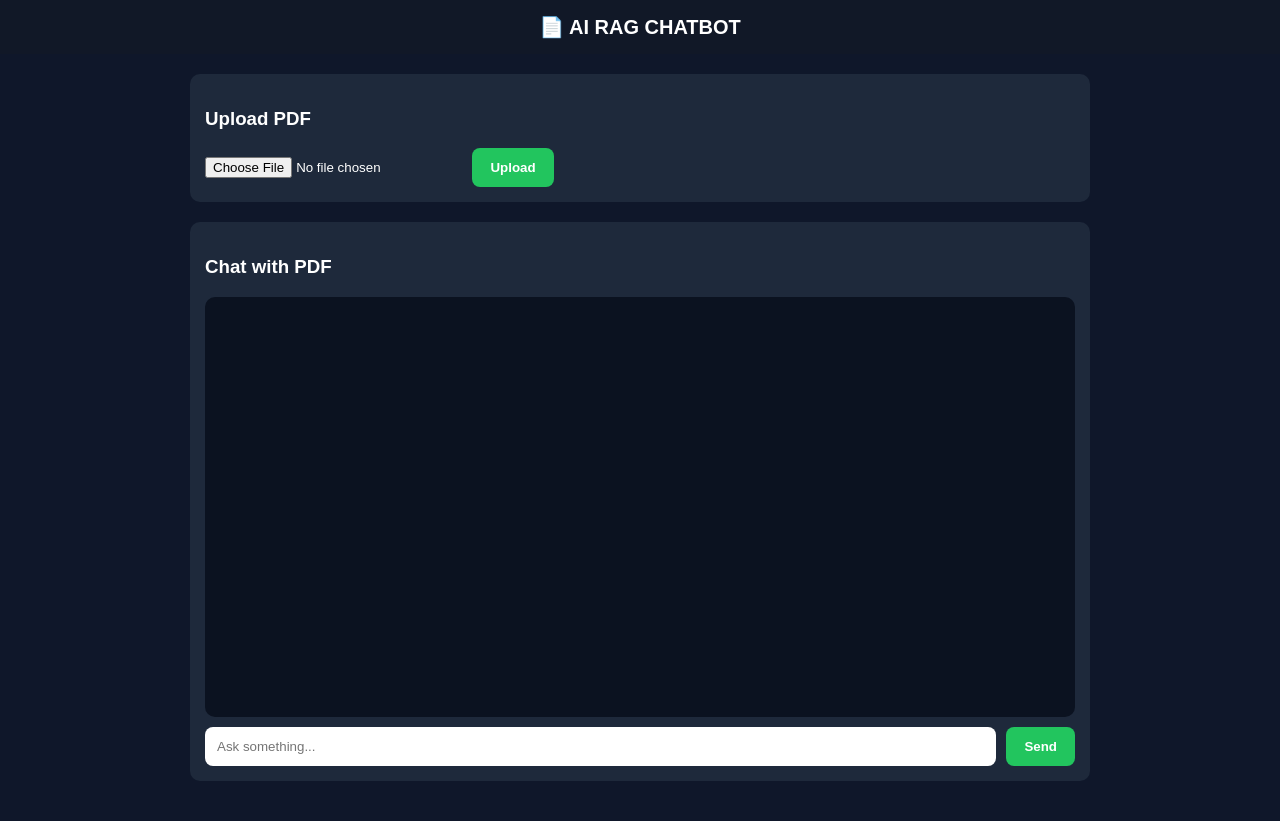
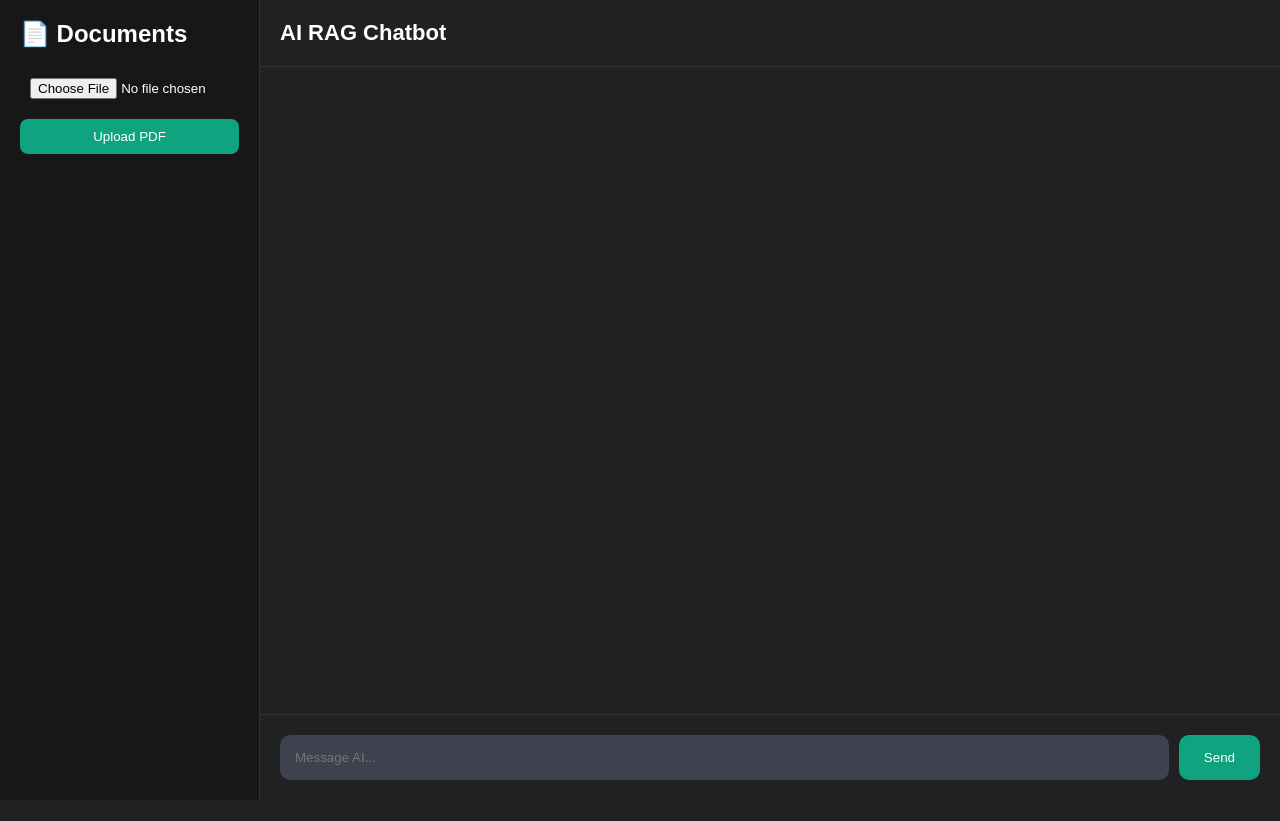
Before and after one commit to Ri-n-jpg/LLM-RAG-AI_ASSITANT-, a Django app: template agent/templates/index.html in a window 1280 px wide. After the commit the page ends 800 px from the top, so only its background shows below. Run offline with Django 5.2, Linux system fonts and the light colour scheme; the template is opened without the code that fills it, so the values that code supplies are empty.

Commit message:
updated code

```diff
--- a/agent/templates/index.html
+++ b/agent/templates/index.html
@@ -4,200 +4,226 @@
     <title>AI RAG Chatbot</title>
 
     <style>
-        body {
-            margin: 0;
-            font-family: Arial, sans-serif;
-            background: #0f172a;
-            color: white;
+        *{
+            margin:0;
+            padding:0;
+            box-sizing:border-box;
+            font-family:Arial,sans-serif;
         }
 
-        /* HEADER */
-        .header {
-            padding: 15px;
-            text-align: center;
-            background: #111827;
-            font-size: 20px;
-            font-weight: bold;
+        body{
+            display:flex;
+            height:100vh;
+            background:#202123;
+            color:white;
         }
 
-        /* CONTAINER */
-        .container {
-            max-width: 900px;
-            margin: auto;
-            padding: 20px;
+        /* Sidebar */
+        .sidebar{
+            width:260px;
+            background:#171717;
+            padding:20px;
+            border-right:1px solid #333;
         }
 
-        /* BOX */
-        .box {
-            background: #1e293b;
-            padding: 15px;
-            border-radius: 10px;
-            margin-bottom: 20px;
+        .sidebar h2{
+            margin-bottom:20px;
         }
 
-        /* CHAT BOX */
-        #chatBox {
-            height: 400px;
-            overflow-y: auto;
-            padding: 10px;
-            background: #0b1220;
-            border-radius: 10px;
+        .upload-box{
+            display:flex;
+            flex-direction:column;
+            gap:10px;
         }
 
-        /* MESSAGES */
-        .msg {
-            margin: 10px 0;
-            padding: 10px;
-            border-radius: 10px;
-            max-width: 70%;
-            line-height: 1.4;
+        .upload-box input,
+        .upload-box button{
+            padding:10px;
+            border:none;
+            border-radius:8px;
         }
 
-        .user {
-            background: #2563eb;
-            margin-left: auto;
-            text-align: right;
+        .upload-box button{
+            background:#10a37f;
+            color:white;
+            cursor:pointer;
         }
 
-        .ai {
-            background: #374151;
-            margin-right: auto;
+        /* Chat Area */
+        .main{
+            flex:1;
+            display:flex;
+            flex-direction:column;
         }
 
-        /* INPUT AREA */
-        .inputBox {
-            display: flex;
-            gap: 10px;
-            margin-top: 10px;
+        .header{
+            padding:20px;
+            border-bottom:1px solid #333;
+            font-size:22px;
+            font-weight:bold;
         }
 
-        input[type="text"] {
-            flex: 1;
-            padding: 12px;
-            border-radius: 8px;
-            border: none;
-            outline: none;
+        .chat-box{
+            flex:1;
+            overflow-y:auto;
+            padding:20px;
         }
 
-        button {
-            padding: 12px 18px;
-            border: none;
-            border-radius: 8px;
-            background: #22c55e;
-            color: white;
-            cursor: pointer;
-            font-weight: bold;
+        .message{
+            max-width:75%;
+            padding:12px;
+            margin-bottom:15px;
+            border-radius:12px;
+            line-height:1.5;
         }
 
-        button:hover {
-            background: #16a34a;
+        .user{
+            background:#10a37f;
+            margin-left:auto;
         }
 
-        /* UPLOAD */
-        input[type="file"] {
-            margin-right: 10px;
+        .ai{
+            background:#343541;
+        }
+
+        .input-area{
+            display:flex;
+            gap:10px;
+            padding:20px;
+            border-top:1px solid #333;
+        }
+
+        .input-area input{
+            flex:1;
+            padding:15px;
+            border:none;
+            border-radius:10px;
+            background:#40414f;
+            color:white;
+        }
+
+        .input-area button{
+            padding:15px 25px;
+            border:none;
+            border-radius:10px;
+            background:#10a37f;
+            color:white;
+            cursor:pointer;
         }
     </style>
 </head>
 
 <body>
 
-<div class="header">📄 AI RAG CHATBOT</div>
+<div class="sidebar">
+    <h2>📄 Documents</h2>
 
-<div class="container">
+    <div class="upload-box">
+        <input type="file" id="pdfFile">
+        <button onclick="uploadPDF()">Upload PDF</button>
 
-    <!-- UPLOAD -->
-    <div class="box">
-        <h3>Upload PDF</h3>
-        <input type="file" id="pdfFile">
-        <button onclick="uploadPDF()">Upload</button>
+        <div id="uploadStatus"></div>
+    </div>
+</div>
+
+<div class="main">
+
+    <div class="header">
+        AI RAG Chatbot
     </div>
 
-    <!-- CHAT -->
-    <div class="box">
-        <h3>Chat with PDF</h3>
+    <div class="chat-box" id="chatBox"></div>
 
-        <div id="chatBox"></div>
+    <div class="input-area">
+        <input
+            type="text"
+            id="message"
+            placeholder="Message AI..."
+            onkeypress="if(event.key==='Enter') sendMessage()"
+        >
 
-        <div class="inputBox">
-            <input type="text" id="message" placeholder="Ask something...">
-            <button onclick="sendMessage()">Send</button>
-        </div>
+        <button onclick="sendMessage()">
+            Send
+        </button>
     </div>
 
 </div>
 
 <script>
 
-const API_BASE = "http://127.0.0.1:8000/api";
+let currentDocId = null;
 
-// -------------------
-// ADD MESSAGE
-// -------------------
-function addMessage(text, type) {
-    let chatBox = document.getElementById("chatBox");
+async function uploadPDF() {
 
-    let div = document.createElement("div");
-    div.classList.add("msg", type);
-
-    div.innerText = text;
-
-    chatBox.appendChild(div);
-    chatBox.scrollTop = chatBox.scrollHeight;
-}
-
-// -------------------
-// SEND MESSAGE
-// -------------------
-async function sendMessage() {
-    let input = document.getElementById("message");
-    let msg = input.value;
-
-    if (!msg) return;
-
-    addMessage("You: " + msg, "user");
-    input.value = "";
-
-    let res = await fetch("http://127.0.0.1:8000/api/chat/", {
-        method: "POST",
-        headers: {
-            "Content-Type": "application/json"
-        },
-        body: JSON.stringify({ message: msg })
-    });
-
-    let data = await res.json();
-
-    console.log("API RESPONSE:", data);
-
-    if (data.response) {
-        addMessage("AI: " + data.response, "ai");
-    } else {
-        addMessage("AI Error: " + (data.error || "Unknown error"), "ai");
-    }
-}
-
-// -------------------
-// UPLOAD PDF
-// -------------------
-async function uploadPDF() {
     let file = document.getElementById("pdfFile").files[0];
 
-    if (!file) {
-        alert("Select a PDF first");
+    if(!file){
+        alert("Select PDF first");
         return;
     }
 
     let formData = new FormData();
     formData.append("file", file);
 
-    let res = await fetch(`${API_BASE}/upload_pdf/`, {
-        method: "POST",
-        body: formData
+    let response = await fetch("/api/upload_pdf/",{
+        method:"POST",
+        body:formData
     });
 
-    let data = await res.json();
-    alert(data.message || "Uploaded");
+    let data = await response.json();
+
+    if(data.doc_id){
+        currentDocId = data.doc_id;
+    }
+
+    document.getElementById("uploadStatus").innerHTML =
+        "✅ PDF Uploaded";
+}
+
+async function sendMessage(){
+
+    let input = document.getElementById("message");
+    let message = input.value.trim();
+
+    if(!message) return;
+
+    addMessage("You", message, "user");
+
+    input.value="";
+
+    let response = await fetch("/api/chat/",{
+        method:"POST",
+        headers:{
+            "Content-Type":"application/json"
+        },
+        body:JSON.stringify({
+            message:message,
+            doc_id:currentDocId
+        })
+    });
+
+    let data = await response.json();
+
+    addMessage(
+        "AI",
+        data.response || data.error,
+        "ai"
+    );
+}
+
+function addMessage(sender,text,cls){
+
+    let chatBox=document.getElementById("chatBox");
+
+    let div=document.createElement("div");
+
+    div.className=`message ${cls}`;
+
+    div.innerHTML=`<b>${sender}:</b><br>${text}`;
+
+    chatBox.appendChild(div);
+
+    chatBox.scrollTop=chatBox.scrollHeight;
 }
 
 </script>
```
